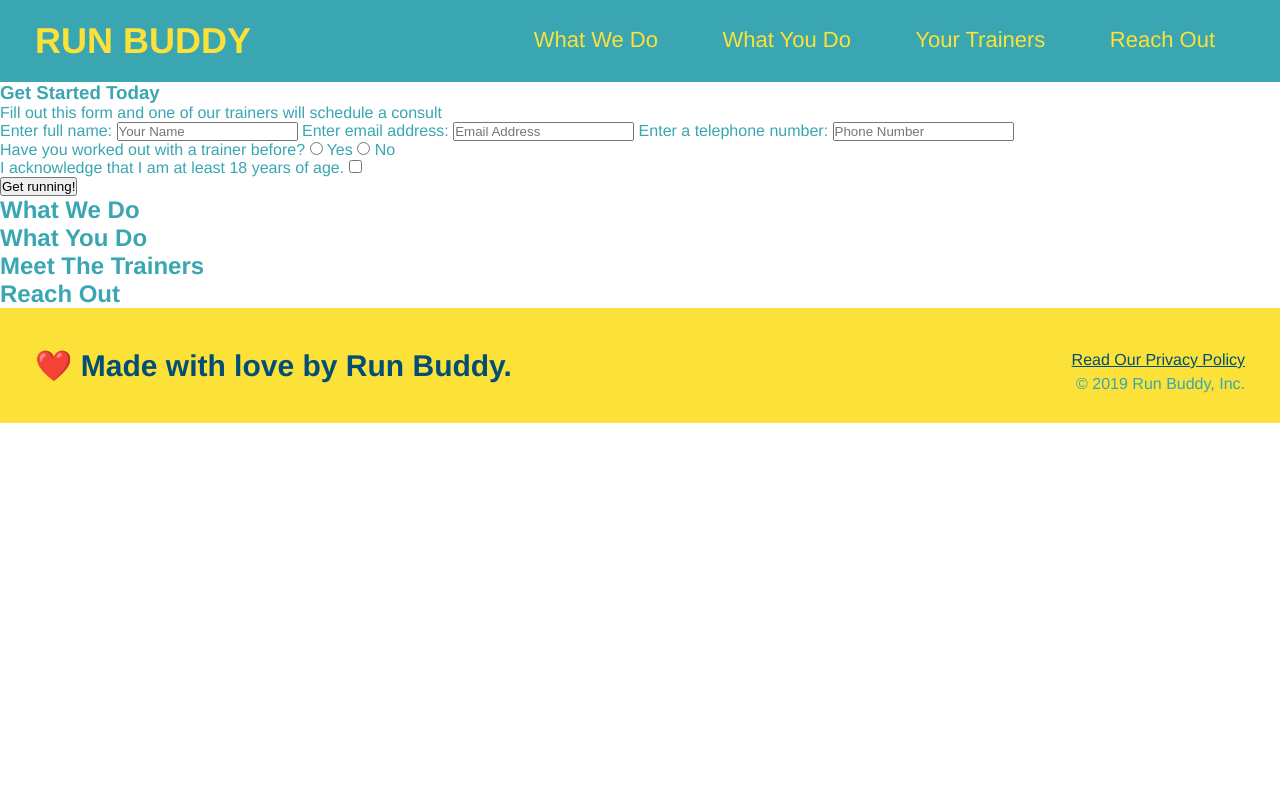
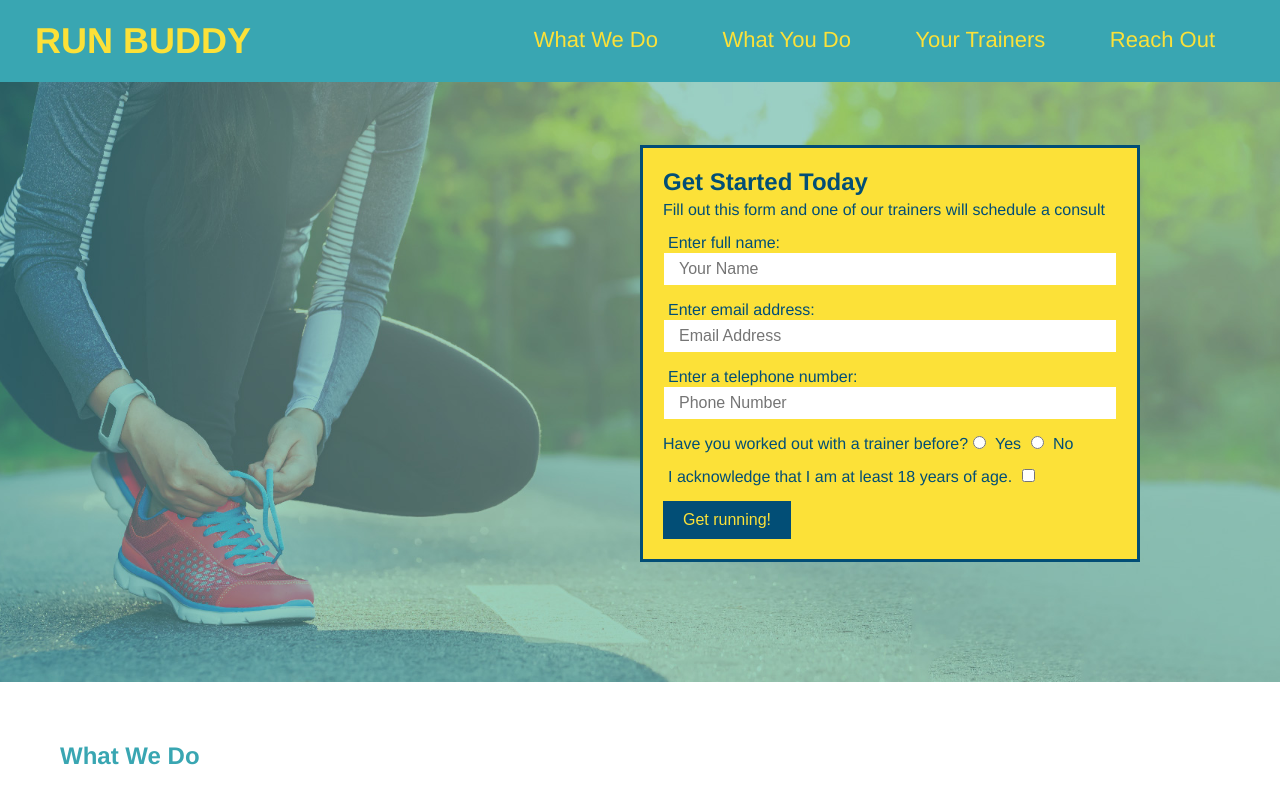
Before and after one commit to grayad/run-buddy, a plain HTML site: page index.html in a window 1280 px wide. Shown: the top 800 px of the page. Drawn offline with Linux system fonts and the light colour scheme.

Commit message:
hero css complete

```diff
--- a/assets/css/style.css
+++ b/assets/css/style.css
@@ -66,3 +66,59 @@
   footer a {
     color: #024e76;
   }
+
+  section {
+    padding: 60px;
+  }
+
+  /* Hero Style Start */
+.hero {
+    background-image: url("../images/hero-bg.jpg");
+    height: 600px;
+    background-size: cover;
+    background-position: center;
+    position: relative;
+  }
+
+  .hero-form{
+      background-color: #fce138;
+      padding: 20px;
+      color:#024e76;
+      width: 500px;
+      border: solid 3px #024e76;
+      position: absolute;
+      bottom: 120px;
+      right: 140px;
+  }
+
+  .hero-form h3 {
+      font-size: 24px;
+      margin: 0px;
+  }
+
+  .hero-form p {
+      margin: 5px 0 15px 0;
+  }
+
+  .form-input {
+      border: 1px solid #fce138;
+      display: block;
+      padding: 7px 15px;
+      font-size: 16px;
+      color: #024e76;
+      width: 100%;
+      margin-bottom: 15px;
+  }
+
+  .hero-form label {
+    margin: 0 5px;
+  }
+
+  .hero-form button{
+      color: #fce138;
+      background-color: #024e76;
+      border: none;
+      padding: 10px 20px;
+      font-size: 16px;
+  }
+   /* Hero Style End */
--- a/index.html
+++ b/index.html
@@ -40,18 +40,18 @@
     </header>
 
     <!--hero/jumbotron-->
-    <section>
-        <div>
+    <section class="hero">
+        <div class="hero-form">
             <h3>Get Started Today</h3>
             <p>Fill out this form and one of our trainers will schedule a consult</p>
             <!--add form element-->
             <form>
                 <label for="name">Enter full name:</label>
-                <input type="text" placeholder="Your Name" name="name" id="name" />
+                <input type="text" placeholder="Your Name" name="name" id="name" class="form-input"/>
                 <label for="email">Enter email address:</label>
-                <input type="email" placeholder="Email Address" name="email" id="email" />
+                <input type="email" placeholder="Email Address" name="email" id="email" class="form-input"/>
                 <label for="phone">Enter a telephone number:</label>
-                <input type="tel" placeholder="Phone Number" name="phone" id="phone" />
+                <input type="tel" placeholder="Phone Number" name="phone" id="phone" class="form-input"/>
                 <p>
                     Have you worked out with a trainer before?
                     <input type="radio" name="trainer-confirm" id="trainer-yes" />
```
Also changed, not shown: assets/images/hero-bg.jpg (added).
